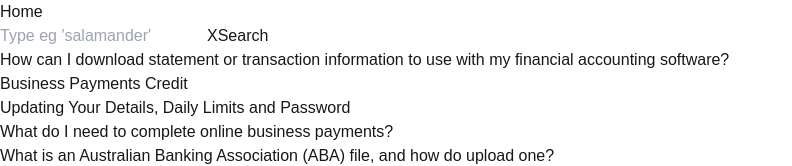
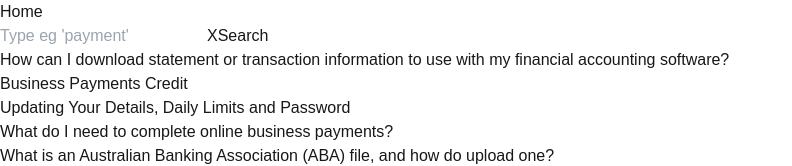
Before and after one commit to severalpens/elasticsearchclient, a Next.js app: page /clientSearch in a window 1280 px wide. Shown: the top 166 px of the page, without its empty margins (0-792 px from the left). Built offline with nearby package versions, Linux system fonts and the light colour scheme.

Commit message:
Update search input placeholder to reflect relevant example

```diff
--- a/src/app/clientSearch/page.tsx
+++ b/src/app/clientSearch/page.tsx
@@ -171,7 +171,7 @@ export default  function Page() {
                         type="text"
                         value={searchTerm}
                         onChange={(e) => filterSearch(e.target.value)}
-                        placeholder="Type eg 'salamander'"
+                        placeholder="Type eg 'payment'"
                         className="w-full p-2 border border-gray-300 rounded"
                     />
                         <button
```
